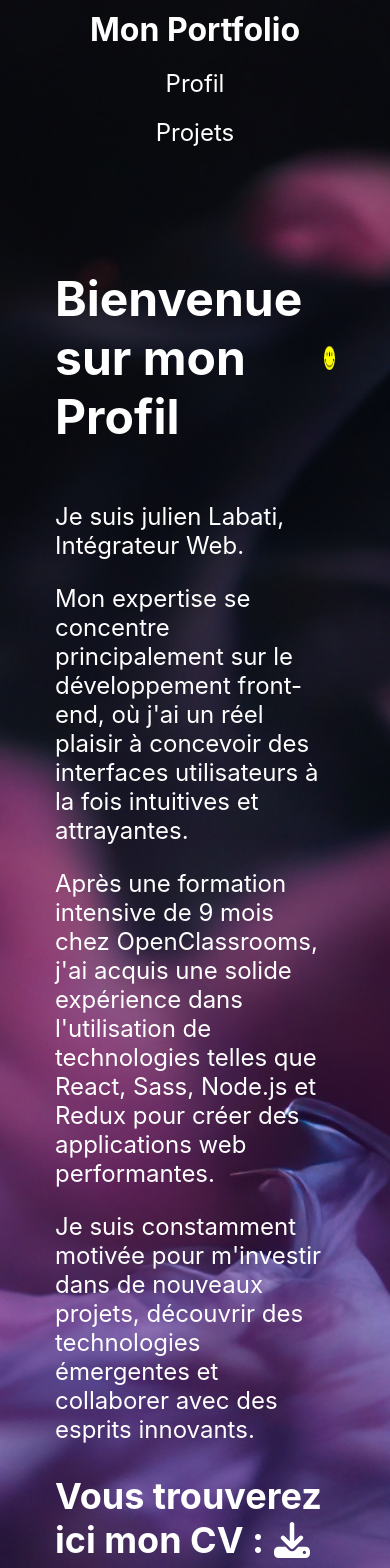
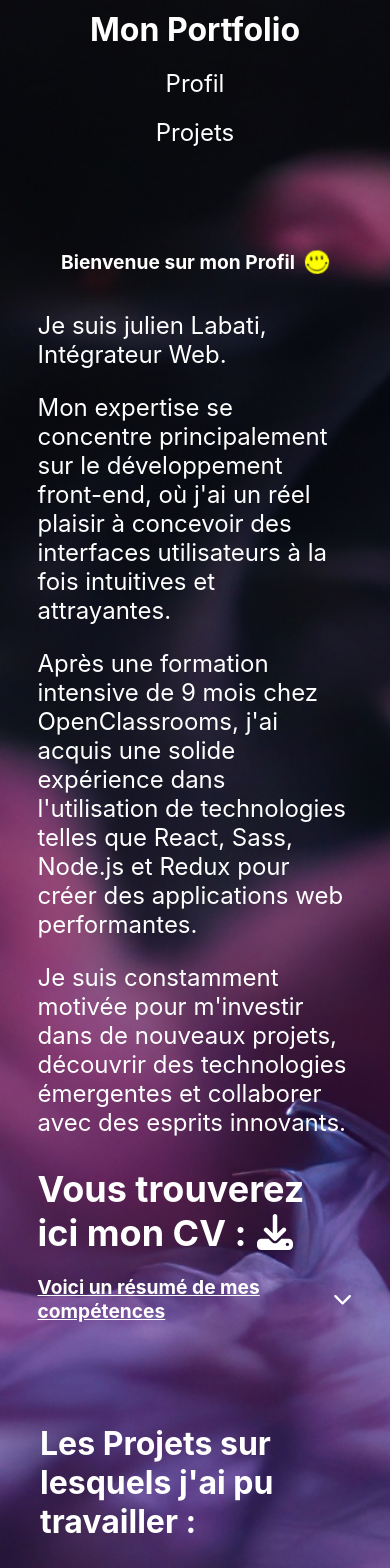
Before and after one commit to LabatiJulien/projet12, a React (Create React App) app in the folder portfolio/: page / in a window 390 px wide. Shown: the top 1568 px of the page. Built offline with nearby package versions, Linux system fonts and the light colour scheme.

Commit message:
MediaQueries Profil

```diff
--- a/portfolio/src/components/profil/Profil.css
+++ b/portfolio/src/components/profil/Profil.css
@@ -1,3 +1,4 @@
+/* Styles de base */
 .profil {
   display: flex;
   flex-direction: column;
@@ -106,3 +107,21 @@
   color: #fff;
   font-size: 1.5rem;
 }
+
+@media screen and (max-width: 768px) {
+  .profil .content {
+    width: 90%;
+  }
+
+  .profil h1 {
+    font-size: 1.2rem;
+  }
+
+  .competences-title {
+    font-size: 1.2rem;
+  }
+
+  .competences ul li p {
+    font-size: 0.9rem;
+  }
+}
```
